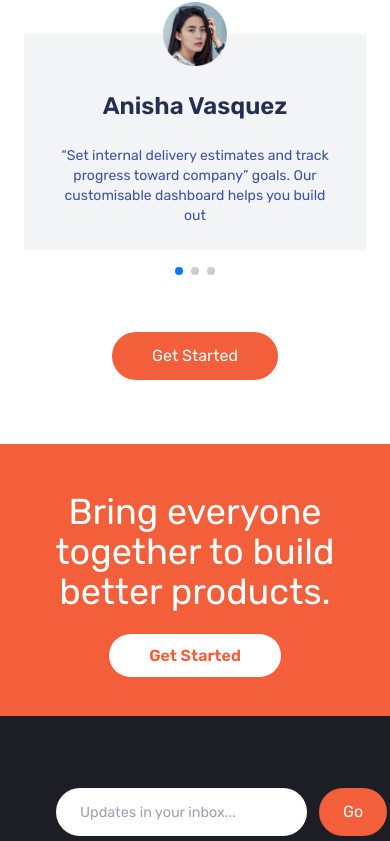
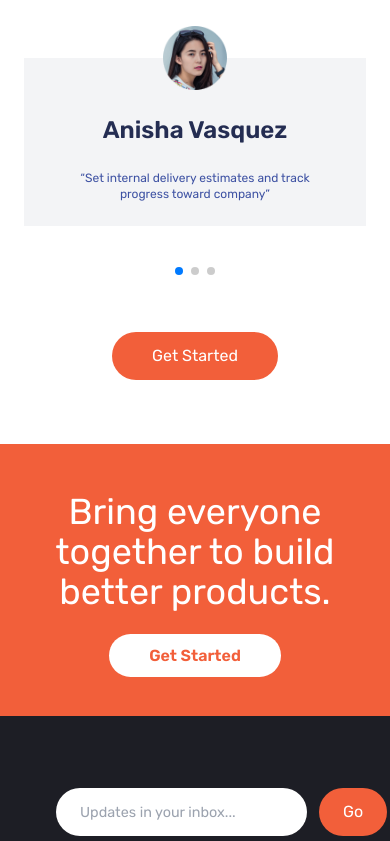
Before and after one commit to milanochi/Manage-landing-page, a React (Create React App) app: page / in a window 390 px wide. Shown: the part 1886-2727 px from the top of the page. Built offline with nearby package versions, Linux system fonts and the light colour scheme.

Commit message:
Last fix

```diff
--- a/src/Testimonials.js
+++ b/src/Testimonials.js
@@ -59,17 +59,17 @@ const Testimonials = () => {
                    <img src={User} class="-mt-14 w-16" alt="userImg" />
                    <h2 class=" px-4 text-2xl text-darkBlue font-bold ">Anisha Vasquez
                    </h2>
-                   <p class="text-center text-sm text-grayishBlue md:text-center">“Set internal delivery estimates and track progress toward company”
-                       goals. Our customisable dashboard helps you build out </p>
+                   <p class="text-center text-xs text-grayishBlue md:text-center">“Set internal delivery estimates and track progress toward company”
+</p>
                </div>
             </SwiperSlide>
             <SwiperSlide className='swiperslide'>
                  {/* <!--USER 2--> */}
-                 <div class=" flex flex-col items-center bg-gray-100 p-6 px-8 space-y-6 ">
+                 <div class=" flex flex-col items-center bg-gray-100 p-6 px-6 space-y-6 ">
                    <img src={User2} class="-mt-14 w-16" alt="userImg" />
                    <h2 class=" px-4 text-2xl text-darkBlue font-bold ">Chisom Theckla
                    </h2>
-                   <p class="text-center text-sm text-grayishBlue md:text-center">“We have been able to cancel so many other subscriptions since using Manage. There is no more cross-channel”</p>
+                   <p class="text-center text-xs text-grayishBlue md:text-center">“We have been able to cancel so many other subscriptions since using Manage.”</p>
                </div>
             </SwiperSlide>
             <SwiperSlide className='swiperslide'>
@@ -78,7 +78,7 @@ const Testimonials = () => {
                    <img src={User3} class="-mt-14 w-16" alt="userImg" />
                    <h2 class=" px-4 text-2xl text-darkBlue font-bold ">Jameson Cloft
                    </h2>
-                   <p class="text-center text-grayishBlue text-sm md:text-center">“Their software allows us to track, manage and collaborate on our project from anywhere.”</p>
+                   <p class="text-center text-grayishBlue text-xs md:text-center">“Their software allows us to track, manage and collaborate on our project from anywhere.”</p>
                </div>
             </SwiperSlide>
         </Swiper>
```
